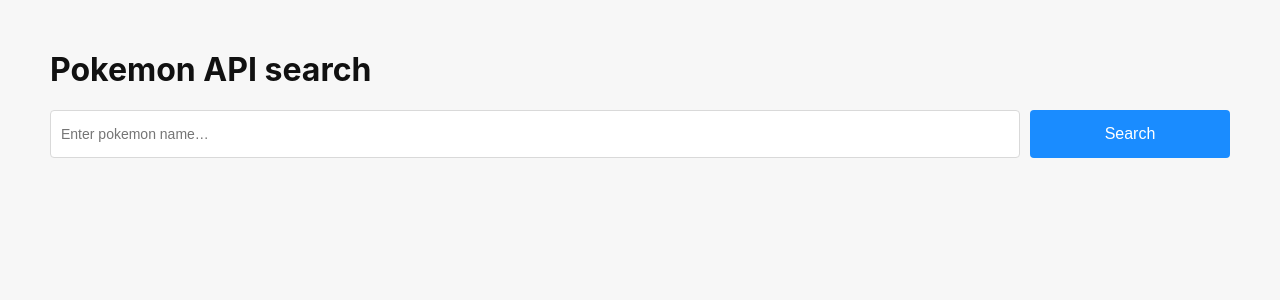
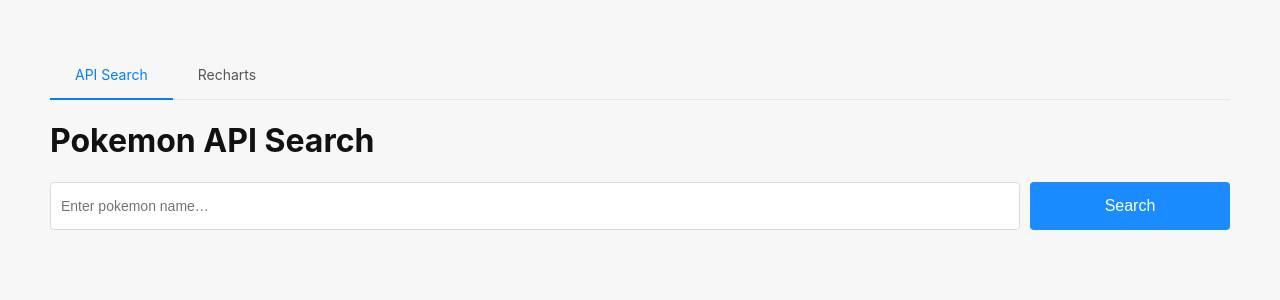
Before and after one commit to cfleschhut/react-typescript-pokemon-search, a React (Create React App) app: page / in a window 1280 px wide. Shown: the top 300 px of the page. Built offline with nearby package versions, Linux system fonts and the light colour scheme.

Commit message:
Add React Router and horizontal navigation bar

```diff
--- a/package.json
+++ b/package.json
@@ -3,10 +3,10 @@
   "version": "0.1.0",
   "private": true,
   "dependencies": {
-    "@types/lodash": "^4.14.149",
     "lodash": "^4.17.15",
     "react": "^16.12.0",
     "react-dom": "^16.12.0",
+    "react-router-dom": "^5.1.2",
     "react-scripts": "3.3.1"
   },
   "scripts": {
@@ -35,9 +35,11 @@
     "@testing-library/react": "^9.4.0",
     "@testing-library/user-event": "^8.1.0",
     "@types/jest": "^25.1.1",
+    "@types/lodash": "^4.14.149",
     "@types/node": "^13.7.0",
     "@types/react": "^16.9.19",
     "@types/react-dom": "^16.9.5",
+    "@types/react-router-dom": "^5.1.3",
     "typescript": "^3.7.5"
   }
 }
--- /dev/null
+++ b/src/App.css
@@ -0,0 +1,27 @@
+.container {
+  margin: 50px;
+}
+
+nav ul {
+  display: flex;
+  margin: 0;
+  padding: 0;
+  list-style: none;
+  border-bottom: 1px solid hsl(0, 0%, 90%);
+}
+
+nav a {
+  position: relative;
+  top: 1px;
+  display: block;
+  padding: 15px 25px;
+  font-size: 14px;
+  color: hsla(0, 0%, 0%, 0.65);
+  text-decoration: none;
+}
+
+nav a.active,
+nav a:hover {
+  color: hsl(210, 100%, 50%);
+  border-bottom: 2px solid hsl(210, 100%, 50%);
+}
--- a/src/App.tsx
+++ b/src/App.tsx
@@ -1,6 +1,39 @@
 import React from 'react';
-import PokemonSearch from './components/PokemonSearch';
+import {
+  BrowserRouter as Router,
+  Switch,
+  Route,
+  NavLink
+} from 'react-router-dom';
+import { PokemonSearch, Recharts } from './components/';
+import './App.css';
 
-const App = () => <PokemonSearch />;
+const App = () => (
+  <Router>
+    <div className="container">
+      <nav>
+        <ul>
+          <li>
+            <NavLink exact to="/">
+              API Search
+            </NavLink>
+          </li>
+          <li>
+            <NavLink to="/recharts">Recharts</NavLink>
+          </li>
+        </ul>
+      </nav>
+
+      <Switch>
+        <Route exact path="/">
+          <PokemonSearch />
+        </Route>
+        <Route path="/recharts">
+          <Recharts />
+        </Route>
+      </Switch>
+    </div>
+  </Router>
+);
 
 export default App;
--- a/src/components/PokemonSearch.css
+++ b/src/components/PokemonSearch.css
@@ -1,9 +1,5 @@
 * {
   box-sizing: border-box;
-}
-
-.pokemon-search {
-  margin: 50px;
 }
 
 .form {
--- a/src/components/PokemonSearch.tsx
+++ b/src/components/PokemonSearch.tsx
@@ -110,7 +110,7 @@
 
     return (
       <div className="pokemon-search">
-        <h1>Pokemon API search</h1>
+        <h1>Pokemon API Search</h1>
         <p>
           {userName && numberOfPokemons && (
             <span>
@@ -139,4 +139,4 @@
   }
 }
 
-export default PokemonSearch;
+export { PokemonSearch };
--- /dev/null
+++ b/src/components/Recharts.tsx
@@ -0,0 +1,5 @@
+import React from 'react';
+
+const Recharts = () => <h1>Recharts</h1>;
+
+export { Recharts };
--- /dev/null
+++ b/src/components/index.js
@@ -0,0 +1,2 @@
+export { PokemonSearch } from './PokemonSearch';
+export { Recharts } from './Recharts';
```
Also changed, not shown: 1 other file (tests, documents, lock files or other folders).
